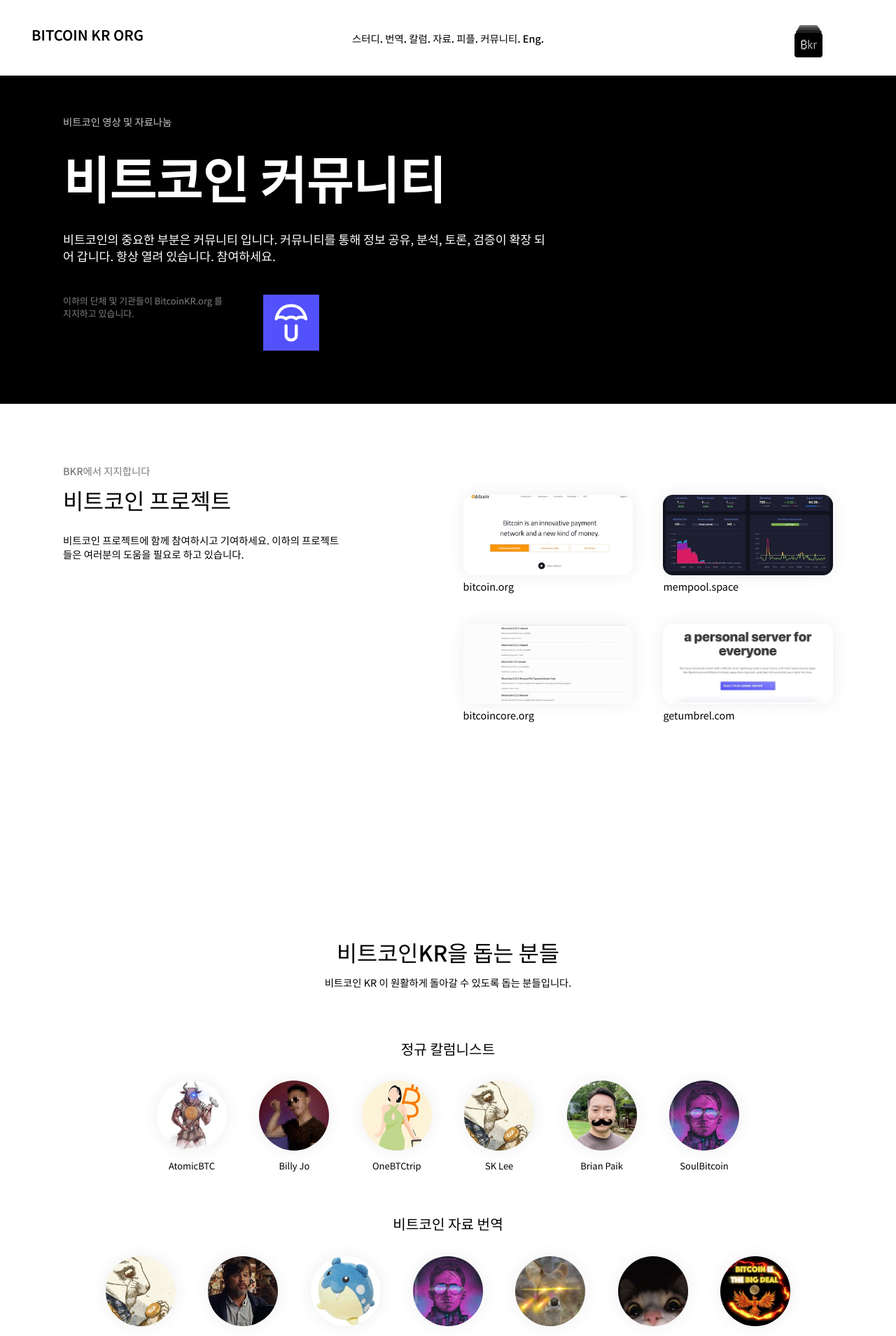
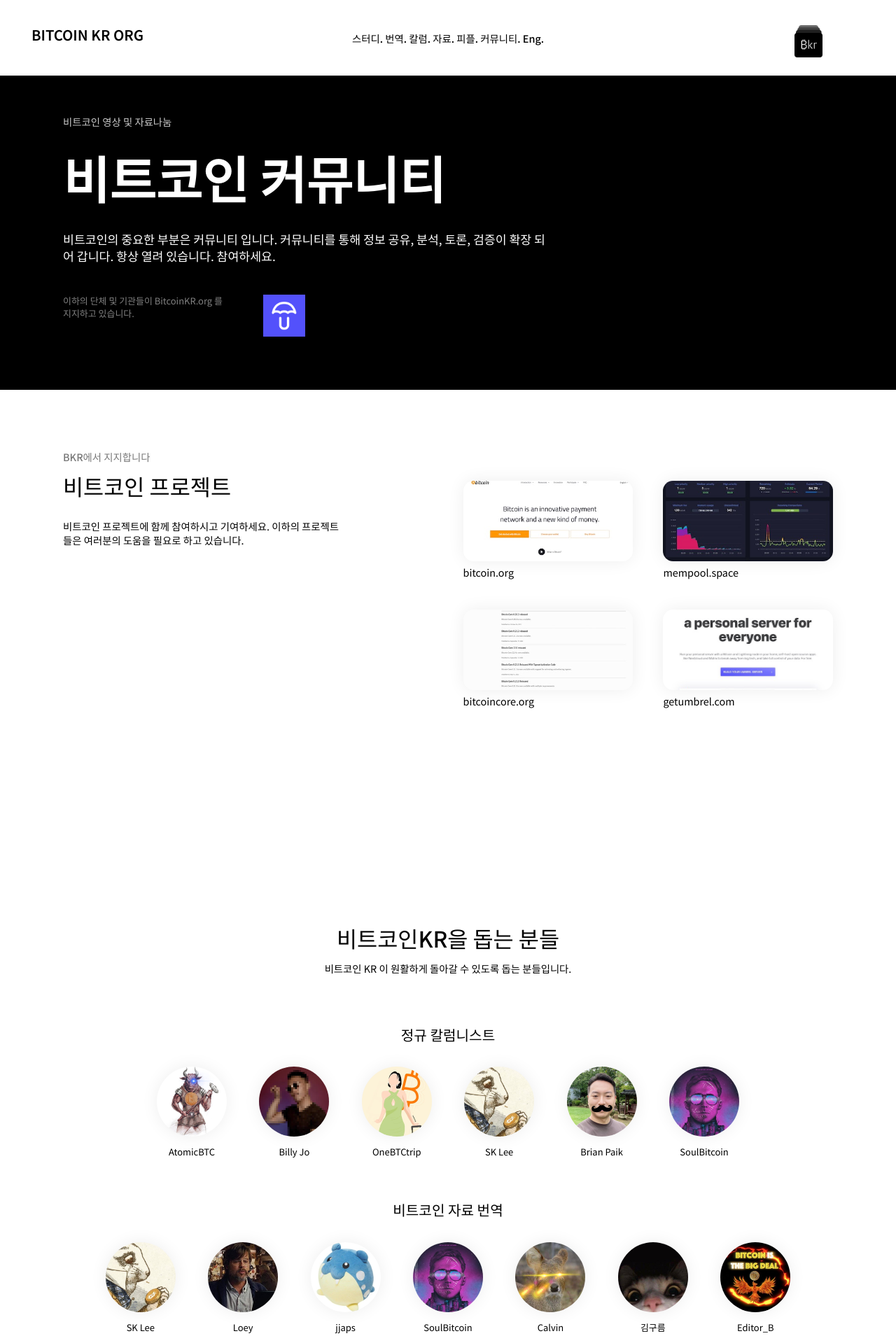
Before and after one commit to bitcoinkrorg/bitcoinkrorg.github.io, a Jekyll site: the page built from page_community.html, in a window 1280 px wide. Shown: the top 1909 px of the page at 70% size. Built offline with Jekyll 4.4.1, drawn with Linux system fonts in a browser that asks for light colours; comment, search, counter and statistics services are not loaded.

Commit message:
Add files via upload

```diff
--- a/page_community.html
+++ b/page_community.html
@@ -11,7 +11,7 @@
 			<p style="max-width: 700px;">비트코인의 중요한 부분은 커뮤니티 입니다.  커뮤니티를 통해 정보 공유, 분석, 토론, 검증이 확장 되어 갑니다.  항상 열려 있습니다. 참여하세요.</p>
 			<div class="page-support col-4">
 				<div class="block"><p style="font-size: .9em;color:gray;">이하의 단체 및 기관들이 BitcoinKR.org 를 지지하고 있습니다.</p></div>
-				<div class="block"><a href="https://getumbrel.com"><img src="{{ site.url }}/asset/img/icon/umbrel.png" alt="" style="max-width: 80px;"></a></div>
+				<div class="block"><a href="https://getumbrel.com"><img src="{{ site.url }}/asset/img/icon/umbrel.png" alt="" style="max-width: 60px;"></a></div>
 				<div class="block"></div>
 				<div class="block"></div>
 			</div>
```
